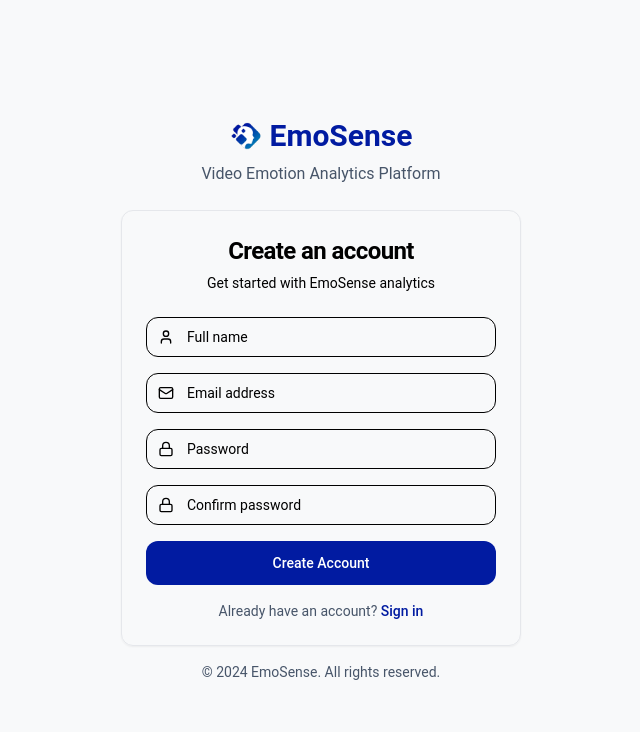
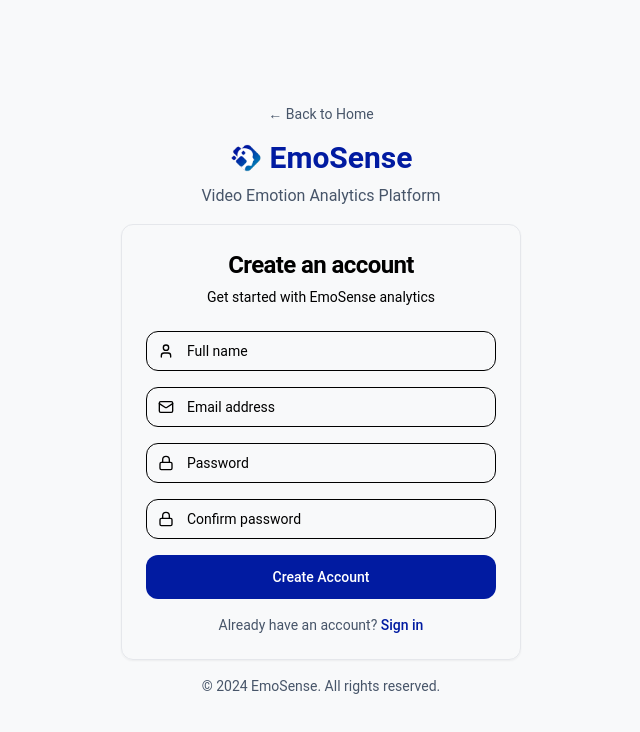
Before and after one commit to jamestorrevillas/emosense, a React (Vite) app: page /auth/signup in a window 1280 px wide. Shown: the top 732 px of the page, without its empty margins (319-959 px from the left). Built offline with nearby package versions, Linux system fonts and the light colour scheme; no server answers.

Commit message:
feat: add home link to auth pages

```diff
--- a/src/pages/auth/SignInPage.tsx
+++ b/src/pages/auth/SignInPage.tsx
@@ -50,7 +50,15 @@ export const SignInPage = () => {
 
   return (
     <div className="min-h-screen flex items-center justify-center bg-[#F8F9FA] font-['Roboto','Segoe_UI',sans-serif] p-4">
-      <div className="w-full max-w-[400px]">
+      <div className="w-full max-w-[400px] space-y-4">
+        {/* Home Link */}
+        <Link
+          to="/"
+          className="w-full text-center block text-sm text-slate-600 hover:text-[#011BA1] transition-colors"
+        >
+          ← Back to Home
+        </Link>
+
         {/* Logo */}
         <div className="text-center mb-6">
           <div className="flex items-center justify-center gap-2 mb-2">
--- a/src/pages/auth/SignUpPage.tsx
+++ b/src/pages/auth/SignUpPage.tsx
@@ -69,7 +69,15 @@ export const SignUpPage = () => {
 
   return (
     <div className="min-h-screen flex items-center justify-center bg-[#F8F9FA] font-['Roboto','Segoe_UI',sans-serif] p-4">
-      <div className="w-full max-w-[400px]">
+      <div className="w-full max-w-[400px] space-y-4">
+        {/* Home Link */}
+        <Link
+          to="/"
+          className="w-full text-center block text-sm text-slate-600 hover:text-[#011BA1] transition-colors"
+        >
+          ← Back to Home
+        </Link>
+
         {/* Logo */}
         <div className="text-center mb-6">
           <div className="flex items-center justify-center gap-2 mb-2">
```
